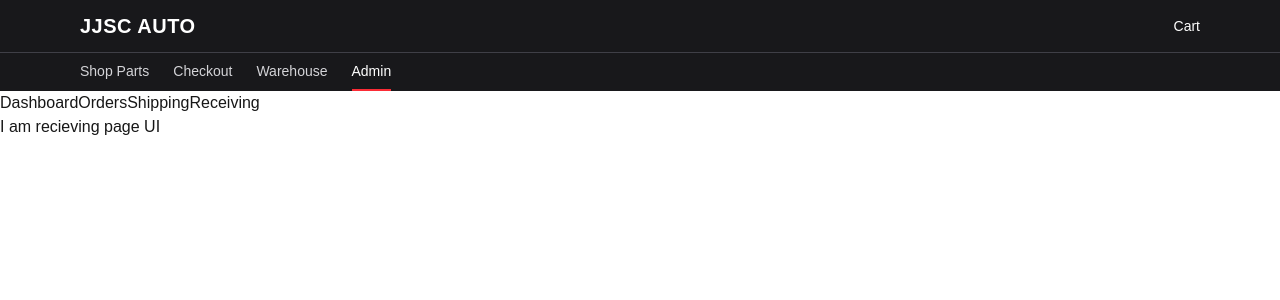
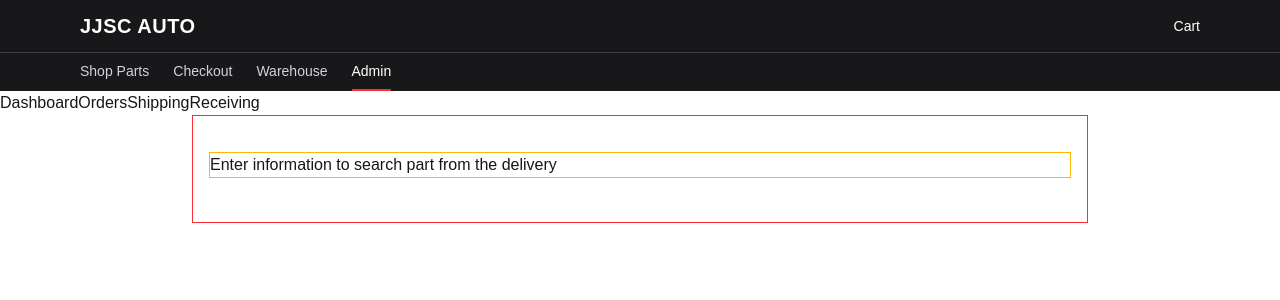
Before and after one commit to chrisbolosan/JJSC-Auto, a Next.js app in the folder web/: page /admin/receiving in a window 1280 px wide. Shown: the top 300 px of the page. Built offline with nearby package versions, Linux system fonts and the light colour scheme.

Commit message:
receiving UI frontend WIP

```diff
--- a/web/src/app/admin/receiving/page.jsx
+++ b/web/src/app/admin/receiving/page.jsx
@@ -1,7 +1,9 @@
+import ReceivingDesk from '@/components/ReceivingDesk';
+
+export const metadata = {
+  title: 'Receiving | JJSC AUTO',
+};
+
 export default function ReceivingPage() {
-  return (
-    <main>
-      <div> I am recieving page UI</div>
-    </main>
-  );
+  return <ReceivingDesk />;
 }
--- /dev/null
+++ b/web/src/components/ReceivingDesk.jsx
@@ -0,0 +1,13 @@
+'use client';
+// import {useState,useEffect} from 'react';
+//WIP DO NOT TOUCH - CHRIS ONLY
+export default function ReceivingTable() {
+  return (
+    <div className="mx-auto w-full max-w-4xl px-4 py-9 border border-red-500">
+      <h1 className="mb-2 border border-amber-400">
+        {' '}
+        Enter information to search part from the delivery
+      </h1>
+    </div>
+  );
+}
```
